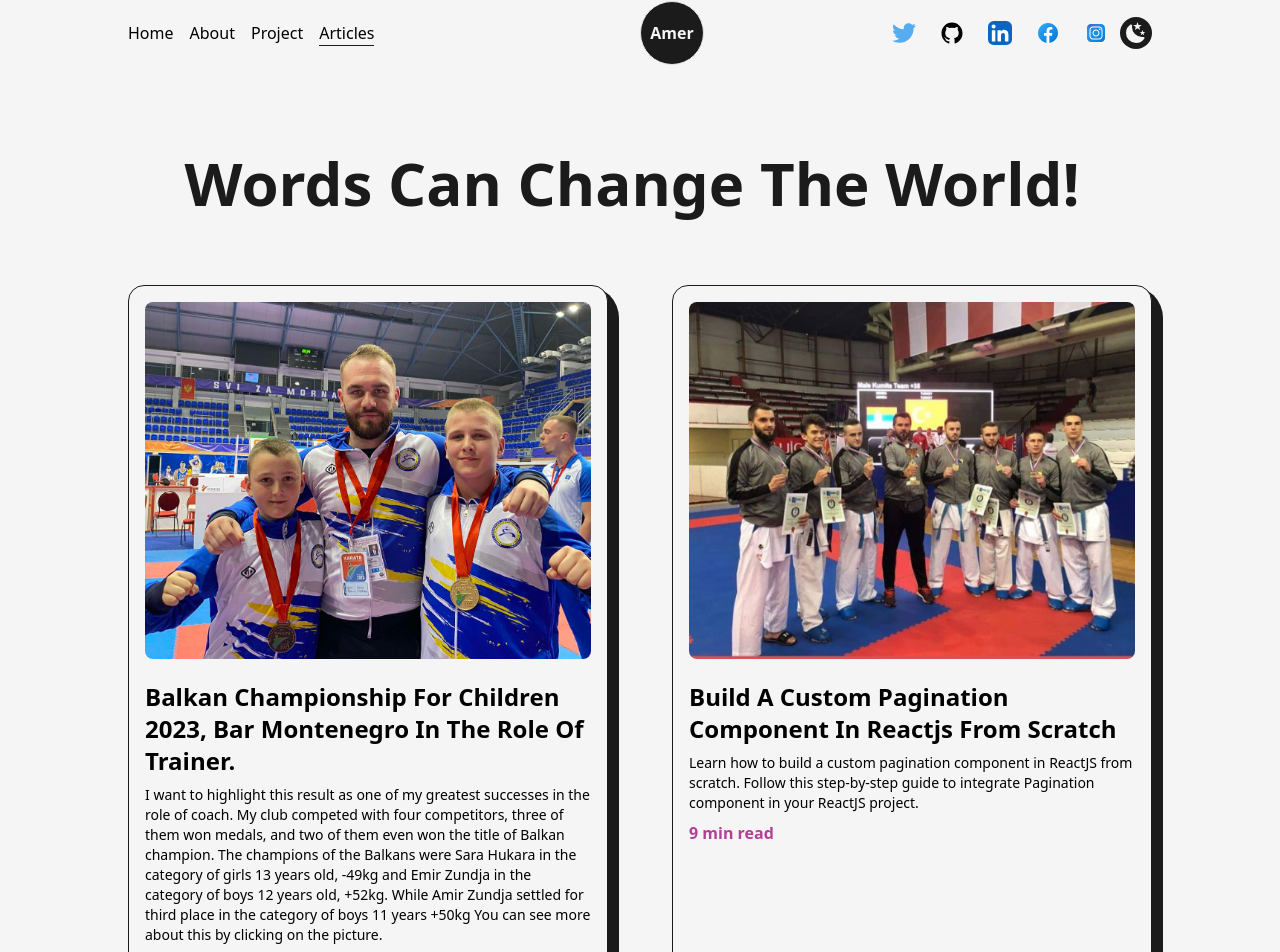
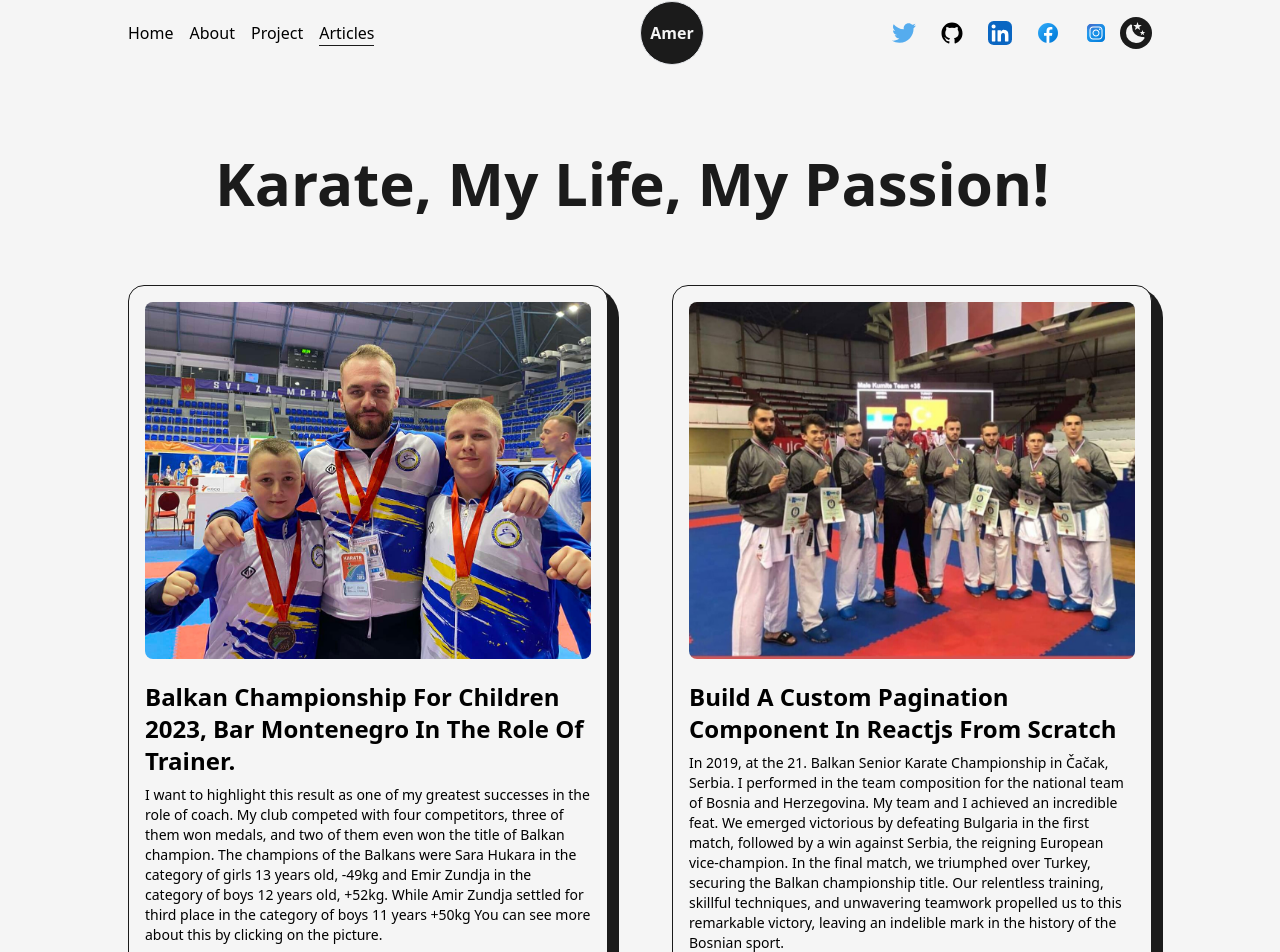
Before and after one commit to amerv97/Next.js-amervarajic-portfolio, a Next.js app in the folder Next.js-Developer-Portfolio-Starter-Code-main/: page /articles in a window 1280 px wide. Shown: the part 15-967 px from the top of the page. Built offline with nearby package versions, Linux system fonts and the light colour scheme.

Commit message:
finished some parts for Karate

```diff
--- a/Next.js-Developer-Portfolio-Starter-Code-main/src/pages/articles.js
+++ b/Next.js-Developer-Portfolio-Starter-Code-main/src/pages/articles.js
@@ -123,7 +123,7 @@ const articles = () => {
       <main className="w-full mb-16 flex flex-col items-center justify-center overflow-hidden dark:text-light">
         <Layout className="pt-16">
           <AnimatedText
-            text="Words Can Change The World!"
+            text="Karate, my life, my passion!"
             className="mb-16 lg:!text-7xl sm:mb-8 sm:!text6xl xs:!text-4xl "
           />
           <ul
@@ -138,17 +138,17 @@ const articles = () => {
               The champions of the Balkans were Sara Hukara in the category of girls 13 years old, -49kg and Emir Zundja in the category of boys 12 years old, +52kg.
               While Amir Zundja settled for third place in the category of boys 11 years +50kg
               You can see more about this by clicking on the picture."
-              time="9 min read"
+              time="3 min read"
               link="https://www.rtvvogosca.ba/jos-jedna-titula-prvaka-balkana-sara-hukara-prvakinja-balkana/"
               img={article11}
             />
             <FeaturedArticle
               title="Build A Custom Pagination Component In Reactjs From Scratch"
-              summary="Learn how to build a custom pagination component in ReactJS from scratch.
-                Follow this step-by-step guide to integrate Pagination component in your ReactJS project."
-              time="9 min read"
-              link="/"
+              summary="In 2019, at the 21. Balkan Senior Karate Championship in Čačak, Serbia.
+              I performed in the team composition for the national team of Bosnia and Herzegovina. My team and I achieved an incredible feat. We emerged victorious by defeating Bulgaria in the first match, followed by a win against Serbia, the reigning European vice-champion. In the final match, we triumphed over Turkey, securing the Balkan championship title. Our relentless training, skillful techniques, and unwavering teamwork propelled us to this remarkable victory, leaving an indelible mark in the history of the Bosnian sport."
+              link="https://www.balkankarate.org/wp-content/uploads/2019/04/21st_Balkan_Seniors_Championship_2019-Results.pdf"
               img={article12}
+              time="4 min read"
             />
           </ul>
           <h2 className="font-bold text-4xl w-full text-center my-16 mt-32 ">
```
